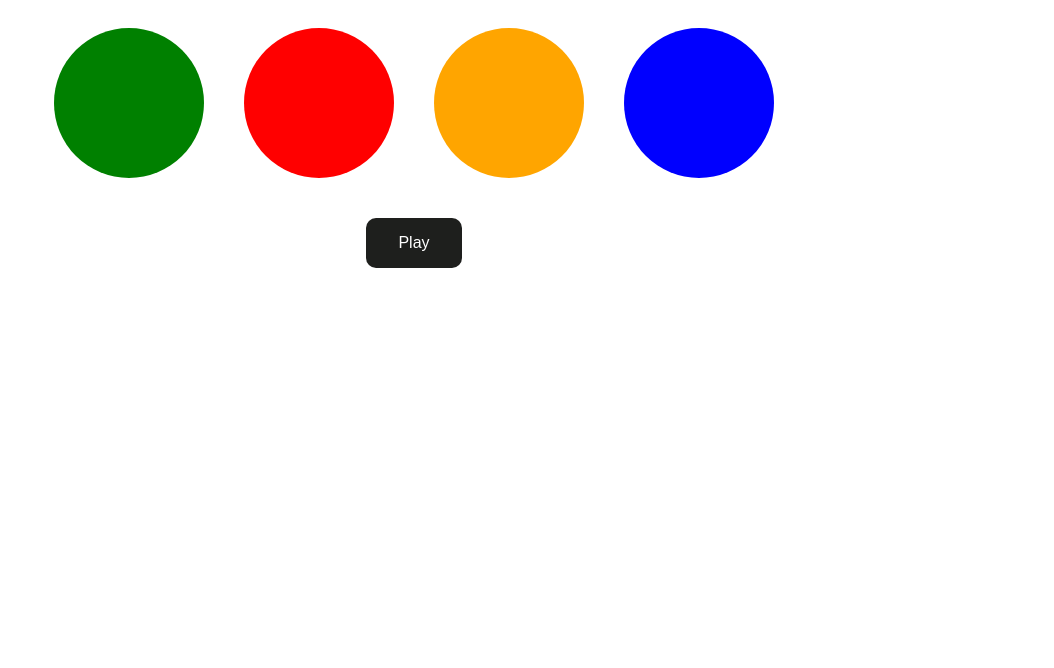
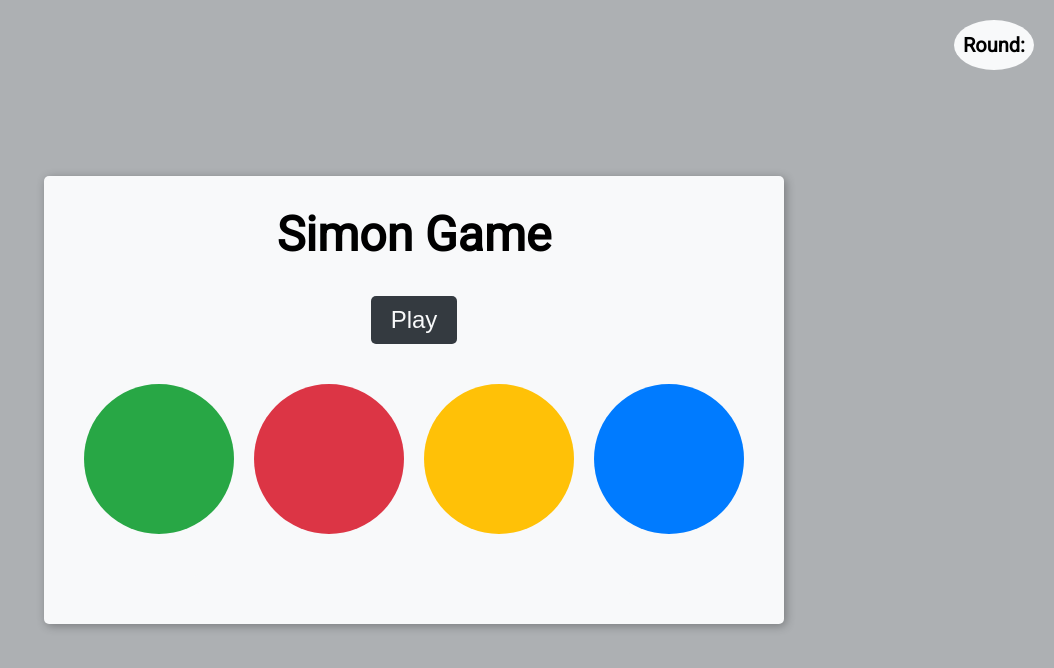
Before and after one commit to Lisaisnicee/thesimongame, a plain HTML site: page index.html in a window 1280 px wide. Shown: the whole page, without its empty margins (226-1280 px from the left). Drawn offline with Linux system fonts and the light colour scheme.

Commit message:
working code

```diff
--- a/display.js
+++ b/display.js
@@ -1,5 +1,12 @@
+const audioGreen = new Audio('https://s3.amazonaws.com/freecodecamp/simonSound1.mp3');
+const audioRed = new Audio('https://s3.amazonaws.com/freecodecamp/simonSound2.mp3');
+const audioOrange = new Audio('https://s3.amazonaws.com/freecodecamp/simonSound3.mp3');
+const audioBlue = new Audio('https://s3.amazonaws.com/freecodecamp/simonSound4.mp3');
+
+
 export class Display {
   constructor(game) {
+
     this.colors = ["red", "green", "blue", "orange"];
     this.playBtn = document.getElementById("playBtn");
     this.messageBox = document.getElementById("message-box");
@@ -11,26 +18,36 @@ export class Display {
   init() {
     this.playBtn.addEventListener("click", () => {
       this.playSequence();
+
     });
     this.squares.forEach((square, index) => {
       square.addEventListener("click", () => {
         const selectedColor = index;
-        console.log("==> selectedColor", selectedColor);
-        console.log("==>", this.game.sequence);
+        this.playSound(index)
         this.game.playerSequence.push(selectedColor);
         this.highlightColor(selectedColor);
+        if (!this.game.isEveryUserSequenceElementsCorrect()) {
+          this.showMessage(`Raté! Tu as perdu au niveau ${this.game.round}.\n Appuies sur Play pour jouer à nouveau`);
+          this.game.reset();
+          setTimeout(() => {
+            this.showMessage("");
+          }, 2500);
+          return false;
+        }
         this.waitForPlayer();
       });
     });
   }
+
+
 
   playSequence() {
     this.game.addColor();
     let sequenceIndex = 0;
     const id = setInterval(() => {
       const colorNumber = this.game.sequence[sequenceIndex];
-      console.log("colorNumber  : ", colorNumber, this.game.sequence);
-      this.squares[colorNumber].style.opacity = 0.5;
+      this.squares[colorNumber].style.opacity = 0.1;
+      this.playSound(colorNumber)
       setTimeout(() => {
         this.squares[colorNumber].style.opacity = 1;
       }, 800);
@@ -54,41 +71,70 @@ export class Display {
     square.style.opacity = 1;
   }
 
+  updateRoundNumber() {
+    const roundNumber = document.getElementById("round");
+    roundNumber.textContent = ` ${this.game.round}`;
+  }
+
   showMessage(message) {
     this.messageBox.textContent = message;
   }
 
+
+
+  playSound(color) {
+    switch (color) {
+      case 0:
+        audioGreen.currentTime = 0;
+        audioGreen.play();
+        break;
+      case 1:
+        audioRed.currentTime = 0;
+        audioRed.play();
+        break;
+      case 2:
+        audioOrange.currentTime = 0;
+        audioOrange.play();
+        break;
+      case 3:
+        audioBlue.currentTime = 0;
+        audioBlue.play();
+        break;
+
+    }
+  }
+
   waitForPlayer() {
-    //On compare sa séquence à celle de l'IA
-    console.log(
-      "wait for player",
-      this.game.playerSequence,
-      this.game.sequence
-    );
-    console.log("isEvery...", this.game.isEveryUserSequenceElementsCorrect());
     if (this.game.playerSequence.length === this.game.sequence.length) {
       if (this.game.isEveryUserSequenceElementsCorrect()) {
-        //incrementation du round et remise à zéro de la sequence du joueur
         this.game.round++;
         this.game.playerSequence = [];
-        //nombre de round max à 5
-        if (this.game.round < 5) {
+
+
+        if (this.game.round < 45) {
           this.showMessage(`Bravo ! Niveau ${this.game.round} réussi !`);
+
+          this.updateRoundNumber(this.game.round)
           setTimeout(() => {
             this.playSequence()
-            //la boucle se repéte tant que le joueur n'a pas entré une mauvaise couleur
-            // this.game.addColor();
-            // this.flashColors(this.game.sequence, () => {
-            //   this.waitForPlayer();
-            // });
           }, 1500);
         } else {
-          this.showMessage(`C'est gagné!`);
+          this.showMessage(`C'est gagné!\n Appuies sur Play si tu veux rejouer`);
+          this.game.reset()
+          setTimeout(() => {
+            this.messageBox.textContent = '';
+          }, 2000);
+
         }
       } else {
-        this.showMessage(`Raté! Tu as perdu au niveau ${this.game.round}.`);
+        this.showMessage(`Raté! Tu as perdu au niveau ${this.game.round}.\n Appuies sur Play pour jouer à nouveau`);
+
+        this.game.reset();
+        setTimeout(() => {
+          this.messageBox.textContent = '';
+        }, 2000);
       }
-    } else {
     }
   }
+
 }
--- a/game.js
+++ b/game.js
@@ -6,10 +6,6 @@ class Game {
     this.colorsNumber=4
   }
 
-  // init(display) {
-  //   this.display = display;
-  //   this.display.init(this);
-  // }
 
   reset(){
     this.round = 0;
@@ -21,7 +17,7 @@ class Game {
   addColor() {
     const nextColorNumber =Math.floor(Math.random() * this.colorsNumber);
     this.sequence.push(nextColorNumber);
-    console.log("ia adding a color: " + this.sequence);
+
   }
 
   checkTap(color) {
@@ -29,9 +25,15 @@ class Game {
     this.waitForPlayer();
   }
 
-  isEveryUserSequenceElementsCorrect(){
-    // const lastIndex = this.playerSequence.length-1
-    // return this.playerSequence[lastIndex]===this.sequence[lastIndex] ? true : false
-    return this.playerSequence.every((val, i) => val === this.sequence[i])
-  }
+  isEveryUserSequenceElementsCorrect() {
+    for (let i = 0; i < this.playerSequence.length; i++) {
+      if (this.playerSequence[i] !== this.sequence[i]) {
+
+        return false;
+
+      }
+    }
+    return true;
 }
+
+}
--- a/index.html
+++ b/index.html
@@ -1,22 +1,28 @@
 <!DOCTYPE html>
 <html lang="en">
   <head>
-  <meta charset="UTF-8">
-  <meta http-equiv="X-UA-Compatible" content="IE=edge">
-  <meta name="viewport" content="width=device-width, initial-scale=1.0">
+    <meta charset="UTF-8" />
+    <meta http-equiv="X-UA-Compatible" content="IE=edge" />
+    <meta name="viewport" content="width=device-width, initial-scale=1.0" />
     <title>Simon Game</title>
     <link rel="stylesheet" href="style.css" />
-  <link href="https://fonts.googleapis.com/css?family=Roboto" rel="stylesheet">
+    <link href="https://fonts.googleapis.com/css?family=Roboto" rel="stylesheet" />
   </head>
   <body>
     <div id="game">
+      <h1>Simon Game</h1>
+      <div id="play-area">
+        <button id="playBtn">Play</button>
+        <div id="round-number">
+          Round: <span id="round"></span>
+        </div>
+      </div>
       <div id="colors">
-      <div id="green" class="square"></div>
-      <div id="red" class="square"></div>
-      <div id="orange" class="square"></div>
-      <div id="blue" class="square"></div>
+        <div id="green" class="square green"></div>
+        <div id="red" class="square red"></div>
+        <div id="orange" class="square orange"></div>
+        <div id="blue" class="square blue"></div>
       </div>
-    <button id="playBtn">Play</button>
       <div id="message-box"></div>
     </div>
     <script src="display.js" type="module"></script>
--- a/script.js
+++ b/script.js
@@ -4,5 +4,3 @@ import { Display } from "./display.js";
 
 const game = new Game();
 const display = new Display(game);
-// game.init(display);
-// import { Display } from './display.js';
--- a/style.css
+++ b/style.css
@@ -1,71 +1,103 @@
 body {
-    font-family: "Helvetica Neue", Helvetica, Arial, sans-serif;
+  margin: 0;
+  padding: 0;
+  font-family: "Roboto", sans-serif;
+  background-color: #adb0b3;
+  display: flex;
+  justify-content: center;
+  align-items: center;
+  height: 100vh;
+}
+
+#game {
+  display: flex;
+  flex-direction: column;
+  align-items: center;
+  justify-content: center;
+  background-color: #f8f9fa;
+  border-radius: 5px;
+  box-shadow: 2px 2px 10px rgba(0, 0, 0, 0.3);
+  padding: 30px;
+}
+
+h1 {
+  margin-top: 0;
+  font-size: 48px;
+  text-align: center;
+}
+
+#colors {
+  display: flex;
+  flex-wrap: wrap;
+  justify-content: center;
+  margin-bottom: 30px;
 }
 
 .square {
   width: 150px;
   height: 150px;
+  margin: 10px;
   border-radius: 50%;
-    margin: 20px;
-    cursor: pointer;
+  opacity: 1;
+  transition: opacity 0.3s ease;
 }
 
-  #green {
-    background-color: green;
+.green {
+  background-color: #28a745;
 }
 
-  #red {
-    background-color: red;
+.red {
+  background-color: #dc3545;
 }
 
-  #orange {
-    background-color: orange;
+.orange {
+  background-color: #ffc107;
 }
 
-  #blue {
-    background-color: blue;
-  }
-
-  #game {
-    display: flex;
-    justify-content: center;
-    align-items: center;
-    flex-wrap: wrap;
+.blue {
+  background-color: #007bff;
 }
 
 #playBtn {
   font-size: 24px;
-    padding: 10px;
-    margin-top: 20px;
+  background-color: #343a40;
+  color: #f8f9fa;
+  border: none;
+  border-radius: 5px;
+  padding: 10px 20px;
+  margin-bottom: 30px;
+  transition: background-color 0.3s ease;
   cursor: pointer;
 }
 
-  #game {
-    display: flex;
-    flex-direction: column;
-    justify-content: center;
-    align-items: center;
+#playBtn:hover {
+  background-color: #6c757d;
 }
 
-  #colors {
+#message-box {
+  font-size: 24px;
+  text-align: center;
+  padding: 10px 20px;
+  background-color: #f8f9fa;
+  border-radius: 5px;
+  width: 400px;
+  max-width: 100%;
+}
+
+
+
+#round-number {
+  position: absolute;
+  top: 20px;
+  right: 20px;
+  width: 80px;
+  height: 50px;
+  border-radius: 50%;
+  background-color: #f8f9fa;
   display: flex;
   justify-content: center;
   align-items: center;
+  font-size: 20px;
+  font-weight: bold;
+
 }
-
-  #playBtn {
-    background-color: #1e1f1d; /* Green */
-    border: none;
-    color: white;
-    padding: 16px 32px;
-    text-align: center;
-    text-decoration: none;
-    display: inline-block;
-    font-size: 16px;
-    margin-top: 20px;
-    cursor: pointer;
-    border-radius: 10px;
-  }
-  #message-box {
-    margin-top: 10px;
-  }
```
Lines whose indentation alone changed are shown as unchanged.
